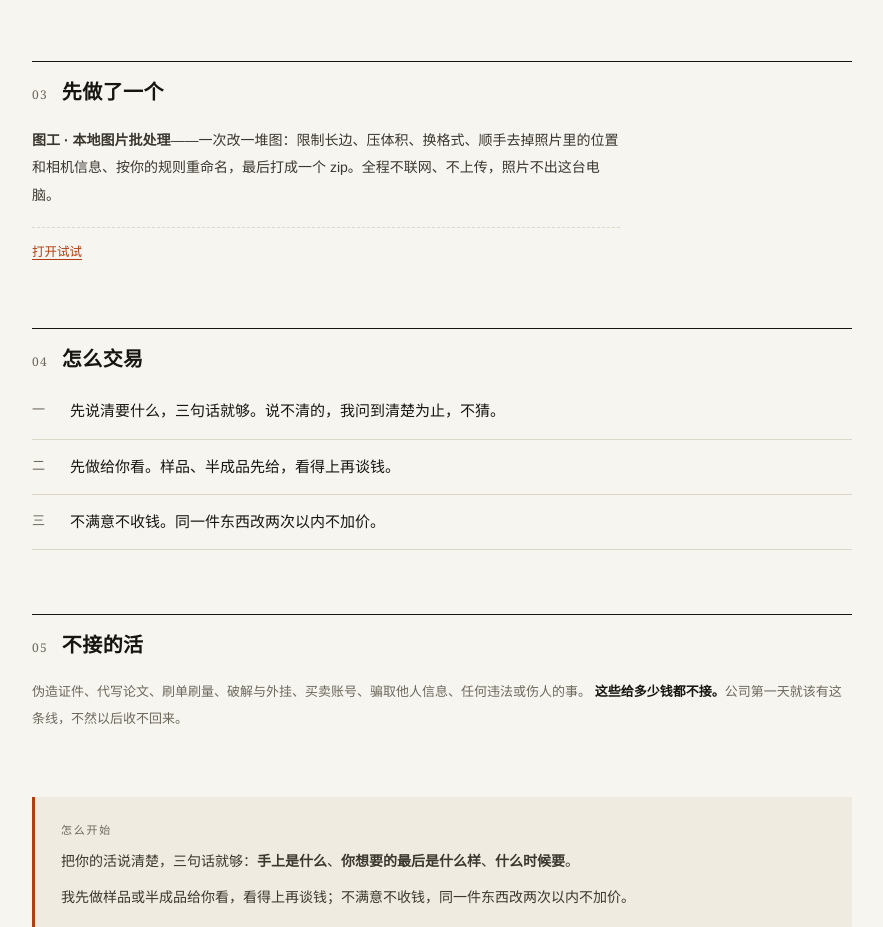
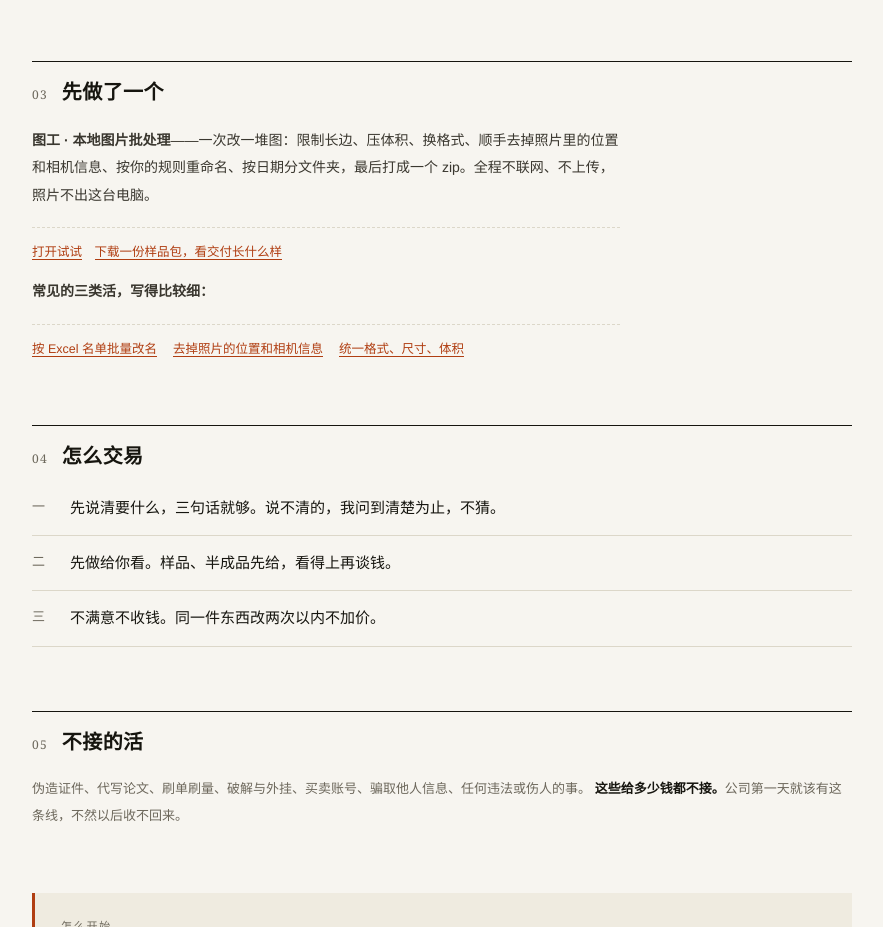
Before and after one commit to nose996/tugong, a plain HTML site: page hire.html in a window 1280 px wide. Shown: the part 1444-2371 px from the top of the page, without its empty margins (198-1081 px from the left). Drawn offline with Linux system fonts and the light colour scheme.

Commit message:
接活页链接样品包与三个长尾页入口

```diff
--- a/hire.html
+++ b/hire.html
@@ -179,8 +179,16 @@
   <section>
     <div class="sec-head"><span class="num">03</span><h2>先做了一个</h2></div>
     <div class="memo">
-      <p><strong>图工 · 本地图片批处理</strong>——一次改一堆图：限制长边、压体积、换格式、顺手去掉照片里的位置和相机信息、按你的规则重命名，最后打成一个 zip。全程不联网、不上传，照片不出这台电脑。</p>
-      <p class="foot"><a href="index.html">打开试试</a>　</p>
+      <p><strong>图工 · 本地图片批处理</strong>——一次改一堆图：限制长边、压体积、换格式、顺手去掉照片里的位置和相机信息、按你的规则重命名、按日期分文件夹，最后打成一个 zip。全程不联网、不上传，照片不出这台电脑。</p>
+      <p class="foot"><a href="index.html">打开试试</a>　<a href="sample.zip">下载一份样品包，看交付长什么样</a></p>
+    </div>
+    <div class="memo" style="margin-top:14px">
+      <p><strong>常见的三类活，写得比较细：</strong></p>
+      <p class="foot">
+        <a href="rename.html">按 Excel 名单批量改名</a>
+        <a href="exif.html">去掉照片的位置和相机信息</a>
+        <a href="convert.html">统一格式、尺寸、体积</a>
+      </p>
     </div>
   </section>
 
```
Also changed, not shown: 1 other file.
